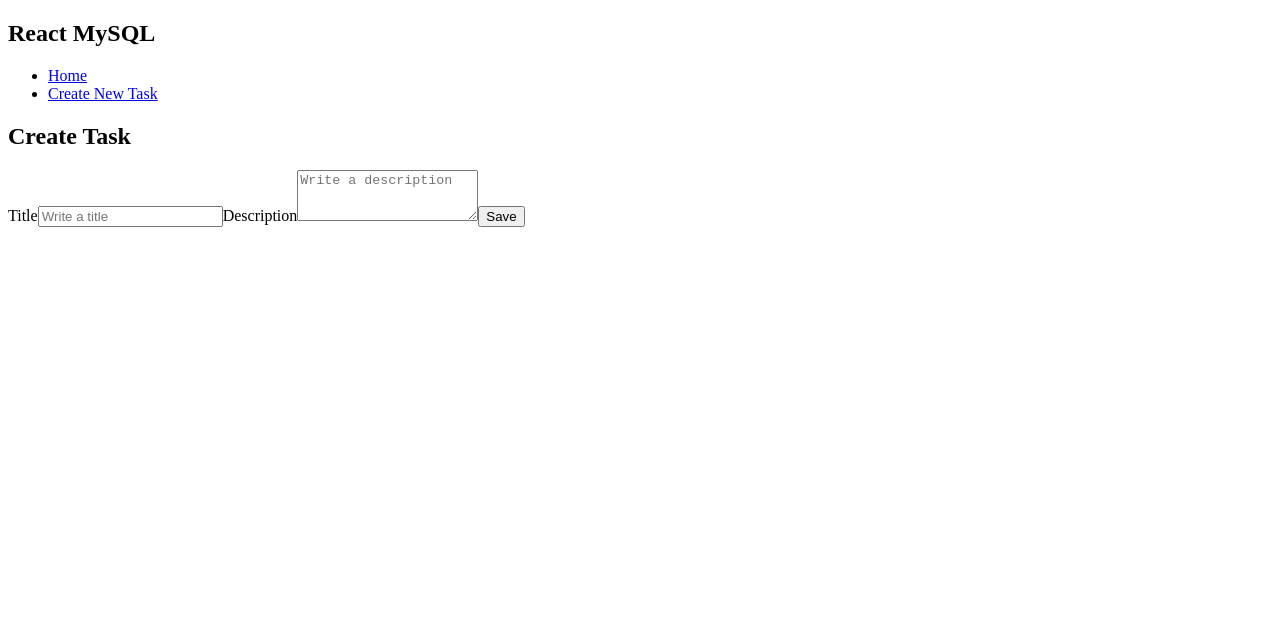
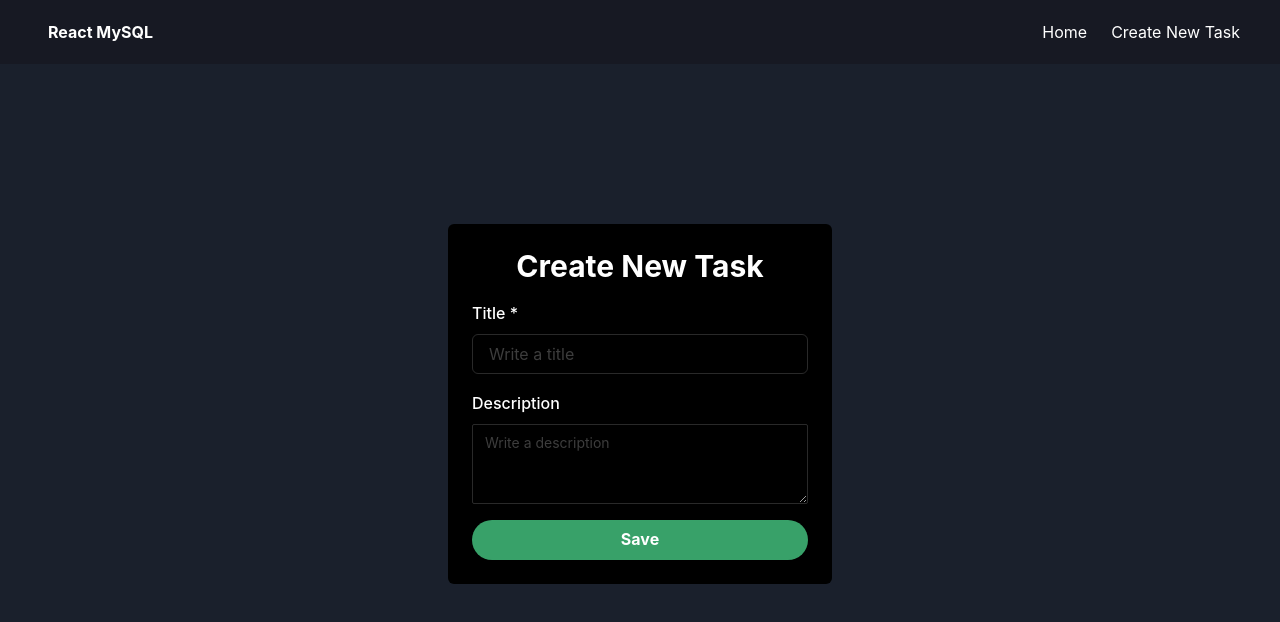
Before and after one commit to aldoor2/mern-mysql-crud, a React (Vite) app in the folder client/: page /new in a window 1280 px wide. Shown: the top 622 px of the page. Built offline with nearby package versions, Linux system fonts and the light colour scheme.

Commit message:
Added Styles to frontend with ChakraUI

```diff
--- a/client/package.json
+++ b/client/package.json
@@ -9,8 +9,13 @@
     "preview": "vite preview"
   },
   "dependencies": {
+    "@chakra-ui/icons": "2.0.9",
+    "@chakra-ui/react": "2.2.9",
+    "@emotion/react": "11.10.0",
+    "@emotion/styled": "11.10.0",
     "axios": "^0.27.2",
     "formik": "^2.2.9",
+    "framer-motion": "7.2.1",
     "react": "^18.2.0",
     "react-dom": "^18.2.0",
     "react-router-dom": "^6.3.0"
--- a/client/src/App.jsx
+++ b/client/src/App.jsx
@@ -1,4 +1,5 @@
 import { Routes, Route } from 'react-router-dom';
+import { Box } from '@chakra-ui/react';
 
 import NotFound from './pages/NotFound';
 import TaskForm from './pages/TaskForm';
@@ -10,6 +11,7 @@ import { TaskContextProvider } from './context/TaskContext';
 
 function App() {
   return (
+    <Box>
       <TaskContextProvider>
         <Navbar />
         <Routes>
@@ -19,6 +21,7 @@ function App() {
           <Route path='*' element={<NotFound />} />
         </Routes>
       </TaskContextProvider>
+    </Box>
   );
 }
 
--- a/client/src/components/Navbar.jsx
+++ b/client/src/components/Navbar.jsx
@@ -1,19 +1,92 @@
-import { Link } from 'react-router-dom';
+import { Link as ReactLink } from 'react-router-dom';
+import {
+  Box,
+  Flex,
+  HStack,
+  IconButton,
+  useDisclosure,
+  Link,
+  Stack,
+  Spacer,
+} from '@chakra-ui/react';
+import { HamburgerIcon, CloseIcon } from '@chakra-ui/icons';
+
+const Links = [
+  {
+    name: 'Home',
+    path: '/',
+  },
+  {
+    name: 'Create New Task',
+    path: '/new',
+  },
+];
+
+const NavLink = ({ children, link }) => (
+  <Link
+    as={ReactLink}
+    px={2}
+    py={1}
+    rounded={'md'}
+    _hover={{
+      textDecoration: 'none',
+      bg: 'gray.600',
+    }}
+    to={link}
+  >
+    {children}
+  </Link>
+);
 
 function Navbar() {
+  const { isOpen, onOpen, onClose } = useDisclosure();
+
   return (
-    <nav>
-      <h1>React MySQL</h1>
+    <Box px={10} w={'100%'}>
+      <Flex
+        h={16}
+        spacing={4}
+        alignItems='center'
+        justifyContent='space-between'
+      >
+        <IconButton
+          size={'md'}
+          icon={isOpen ? <CloseIcon /> : <HamburgerIcon />}
+          aria-label={'Open Menu'}
+          display={{ md: 'none' }}
+          _hover={{
+            bg: 'gray.600',
+            color: 'white',
+          }}
+          onClick={isOpen ? onClose : onOpen}
+        />
+        <HStack spacing={8} alignItems='center' minWidth='100%' ml={2}>
+          <Box fontWeight='bold' fontSize='md'>
+            <ReactLink to={'/'}>React MySQL</ReactLink>
+          </Box>
+          <Spacer />
+          <HStack as={'nav'} spacing={2} display={{ base: 'none', md: 'flex' }}>
+            {Links.map((link) => (
+              <NavLink key={link.name} link={link.path}>
+                {link.name}
+              </NavLink>
+            ))}
+          </HStack>
+        </HStack>
+      </Flex>
 
-      <ul>
-        <li>
-          <Link to='/'>Home</Link>
-        </li>
-        <li>
-          <Link to='/new'>Create New Task</Link>
-        </li>
-      </ul>
-    </nav>
+      {isOpen ? (
+        <Box pb={4} display={{ md: 'none' }}>
+          <Stack as={'nav'} spacing={4}>
+            {Links.map((link) => (
+              <NavLink key={link.name} link={link.path}>
+                {link.name}
+              </NavLink>
+            ))}
+          </Stack>
+        </Box>
+      ) : null}
+    </Box>
   );
 }
 
--- a/client/src/components/TaskCard.jsx
+++ b/client/src/components/TaskCard.jsx
@@ -1,43 +1,118 @@
+import { DeleteIcon, EditIcon, ViewIcon, ViewOffIcon } from '@chakra-ui/icons';
+import { Box, Button, Heading, HStack, Stack, Text } from '@chakra-ui/react';
 import { useNavigate } from 'react-router-dom';
 import { useTasks } from '../context/TaskContext';
 
 function TaskCard({ task }) {
-  const { deleteTask } = useTasks();
+  const { deleteTask, toggleTaskDone } = useTasks();
   const navigate = useNavigate();
 
+  const handleDone = async () => {
+    try {
+      await toggleTaskDone(task.id);
+    } catch (error) {
+      console.error(error.message);
+    }
+  };
+
   return (
-    <div>
-      <h3>{task.title}</h3>
-      <p>{task.description}</p>
-      <span>
-        {task.done ? (
-          <img
-            src='https://icongr.am/fontawesome/check-square-o.svg?size=24&color=currentColor'
-            alt='done'
-          />
-        ) : (
-          <img
-            src='https://icongr.am/fontawesome/square-o.svg?size=24&color=currentColor'
-            alt='undone'
-          />
-        )}
-      </span>
-      <span>{task.createdAt}</span>
-      <button onClick={() => deleteTask(task.id)}>
-        <img
-          src='https://icongr.am/fontawesome/trash-o.svg?size=16&color=currentColor'
-          alt='delete'
-        />{' '}
-        Delete
-      </button>
-      <button onClick={() => navigate(`/edit/${task.id}`)}>
-        <img
-          src='https://icongr.am/fontawesome/edit.svg?size=16&color=color=currentColor'
-          alt='delete'
-        />{' '}
-        Edit
-      </button>
-    </div>
+    <>
+      <Stack
+        w={{ sm: '100%', md: '350px' }}
+        bg='gray.900'
+        boxShadow={'2xl'}
+        padding={4}
+        rounded={'lg'}
+      >
+        <Stack
+          flex={1}
+          flexDirection='column'
+          justifyContent='center'
+          alignItems='center'
+          p={1}
+          pt={2}
+        >
+          <HStack justifyContent='space-between' p={2}>
+            <Heading as={'h2'} fontSize={'2xl'} textAlign='center'>
+              {task.title}
+            </Heading>
+            <Box color={task.done ? 'green.400' : 'gray.500'}>
+              {task.done ? (
+                <ViewIcon w={6} h={6} />
+              ) : (
+                <ViewOffIcon w={6} h={6} />
+              )}
+            </Box>
+          </HStack>
+          <Text fontWeight={600} color={'gray.500'} size='sm' mb={4}>
+            {task.createdAt}
+          </Text>
+          <Text textAlign={'center'} color='gray.400' px={3}>
+            {task.description}
+          </Text>
+
+          <Stack
+            width={'100%'}
+            mt={'24rem'}
+            direction={'row'}
+            padding={2}
+            justifyContent={'space-between'}
+            alignItems={'center'}
+          >
+            <Button
+              flex={1}
+              fontSize={'sm'}
+              leftIcon={<DeleteIcon />}
+              rounded={'full'}
+              variant={'outline'}
+              colorScheme={'blue'}
+              _hover={{
+                bg: 'red.500',
+                color: 'white',
+                borderColor: 'transparent',
+              }}
+              onClick={() => deleteTask(task.id)}
+            >
+              Delete
+            </Button>
+
+            <Button
+              flex={1}
+              fontSize={'sm'}
+              leftIcon={<EditIcon />}
+              rounded={'full'}
+              variant={'outline'}
+              colorScheme={'blue'}
+              _hover={{
+                bg: 'blue.500',
+                color: 'white',
+                borderColor: 'transparent',
+              }}
+              onClick={() => navigate(`/edit/${task.id}`)}
+            >
+              Edit
+            </Button>
+
+            <Button
+              flex={1}
+              fontSize={'sm'}
+              leftIcon={task.done ? <ViewOffIcon /> : <ViewIcon />}
+              rounded={'full'}
+              variant={'outline'}
+              colorScheme={'blue'}
+              _hover={{
+                bg: 'blue.500',
+                color: 'white',
+                borderColor: 'transparent',
+              }}
+              onClick={() => handleDone()}
+            >
+              {task.done ? 'Undone' : 'Done'}
+            </Button>
+          </Stack>
+        </Stack>
+      </Stack>
+    </>
   );
 }
 
--- a/client/src/context/TaskContext.jsx
+++ b/client/src/context/TaskContext.jsx
@@ -64,9 +64,33 @@ export const TaskContextProvider = ({ children }) => {
     }
   };
 
+  const toggleTaskDone = async (id) => {
+    try {
+      const taskFound = tasks.find((task) => task.id === id);
+      const response = await updateTaskRequest(id, { done: !taskFound.done });
+      setTasks(
+        tasks.map((task) => {
+          if (task.id === id) task.done = !taskFound.done;
+          return task;
+        })
+      );
+      console.log(response);
+    } catch (error) {
+      console.error(error.message);
+    }
+  };
+
   return (
     <TaskContext.Provider
-      value={{ tasks, loadTasks, deleteTask, createTask, getTask, updateTask }}
+      value={{
+        tasks,
+        loadTasks,
+        deleteTask,
+        createTask,
+        getTask,
+        updateTask,
+        toggleTaskDone,
+      }}
     >
       {children}
     </TaskContext.Provider>
--- a/client/src/main.jsx
+++ b/client/src/main.jsx
@@ -1,13 +1,18 @@
 import React from 'react';
 import ReactDOM from 'react-dom/client';
+import { BrowserRouter } from 'react-router-dom';
+import { ChakraProvider, ColorModeScript } from '@chakra-ui/react';
+
 import App from './App';
-import './index.css';
-import { BrowserRouter } from 'react-router-dom';
+import theme from './theme';
 
 ReactDOM.createRoot(document.getElementById('root')).render(
   <React.StrictMode>
     <BrowserRouter>
-      <App />
+      <ColorModeScript initialColorMode={theme.config.initialColorMode} />
+      <ChakraProvider theme={theme}>
+        <App />
+      </ChakraProvider>
     </BrowserRouter>
   </React.StrictMode>
 );
--- a/client/src/pages/TaskForm.jsx
+++ b/client/src/pages/TaskForm.jsx
@@ -1,6 +1,18 @@
-import { Form, Formik } from 'formik';
+import { Form, Formik, Field } from 'formik';
 import { useEffect, useState } from 'react';
 import { useNavigate, useParams } from 'react-router-dom';
+import {
+  Input,
+  Button,
+  Flex,
+  Box,
+  VStack,
+  FormLabel,
+  FormControl,
+  Textarea,
+  FormErrorMessage,
+  Heading,
+} from '@chakra-ui/react';
 import { useTasks } from '../context/TaskContext';
 
 const INITIAL_STATE = {
@@ -28,50 +40,86 @@ function TaskForm() {
   }, []);
 
   return (
-    <div>
-      <h2>{params.id ? 'Edit Task' : 'Create Task'}</h2>
+    <Flex bg='gray.800' align='center' justify='center' h='85vh'>
+      <Box bg='black' p={6} rounded='md' w='24rem'>
+        <Heading as='h2' size='lg' mb={4} textAlign='center'>
+          {params.id ? 'Edit Task' : 'Create New Task'}
+        </Heading>
 
         <Formik
           initialValues={task}
           enableReinitialize={true}
           onSubmit={async (values) => {
+            if (values.title.length > 0) {
               if (params.id) {
                 await updateTask(params.id, values);
-            navigate('/');
               } else {
                 await createTask(values);
               }
 
+              navigate('/');
               setTask(INITIAL_STATE);
+            }
           }}
         >
-        {({ handleChange, handleSubmit, values, isSubmitting }) => (
+          {({
+            handleChange,
+            handleSubmit,
+            values,
+            isSubmitting,
+            errors,
+            touched,
+          }) => (
             <Form onSubmit={handleSubmit}>
-            <label htmlFor='title'>Title</label>
-            <input
+              <VStack spacing={4} align='flex-start'>
+                <FormControl isInvalid={!!errors.title && touched.title}>
+                  <FormLabel htmlFor='title'>Title *</FormLabel>
+                  <Field
+                    as={Input}
                     type='text'
                     name='title'
                     placeholder='Write a title'
                     onChange={handleChange}
                     value={values.title}
+                    validate={(value) => {
+                      let error;
+
+                      if (value.length === 0) {
+                        error = 'Please enter a title';
+                      }
+
+                      return error;
+                    }}
                   />
+                  <FormErrorMessage>{errors.title}</FormErrorMessage>
+                </FormControl>
 
-            <label htmlFor='description'>Description</label>
-            <textarea
+                <FormControl>
+                  <FormLabel htmlFor='description'>Description</FormLabel>
+                  <Field
+                    as={Textarea}
                     name='description'
-              rows='3'
+                    size='sm'
                     placeholder='Write a description'
                     onChange={handleChange}
                     value={values.description}
-            ></textarea>
+                  />
+                </FormControl>
 
-            <button type='submit' disabled={isSubmitting}>
+                <Button
+                  type='submit'
+                  disabled={isSubmitting}
+                  colorScheme={!isSubmitting ? 'green' : 'gray'}
+                  width='full'
+                >
                   {isSubmitting ? 'Saving...' : 'Save'}
-            </button>
+                </Button>
+              </VStack>
             </Form>
           )}
         </Formik>
-    </div>
+      </Box>
+    </Flex>
   );
 }
 
--- /dev/null
+++ b/client/src/theme.js
@@ -0,0 +1,51 @@
+import { extendTheme, theme } from '@chakra-ui/react'
+import { mode } from "@chakra-ui/theme-tools";
+
+export default extendTheme({
+  config: {
+    initialColorMode: 'dark',
+    useSystemColorMode: false,
+  },
+  colors: {
+    primary: theme.colors.twitter,
+    secondary: theme.colors.gray,
+  },
+  components: {
+    Button: {
+      baseStyle: {
+        borderLeftRadius: 9999,
+        borderRightRadius: 9999,
+        fontWeight: "bold",
+      },
+      sizes: {
+        lg: {
+          paddingY: 3,
+          fontSize: "md",
+        },
+      },
+      variants: {
+        solid: (props) => ({
+          backgroundColor: `${props.colorScheme}.500`,
+          color: mode(undefined, "white")(props),
+        }),
+      },
+    },
+    Input: {
+      variants: {
+        solid: (props) => ({
+          backgroundColor: `${props.colorScheme}.500`,
+          color: mode(undefined, "white")(props),
+        }),
+      },
+    }
+  },
+  styles: {
+    global: {
+      'body': {
+        backgroundColor: 'gray.900',
+        color: 'white',
+        lineHeight: 'tall',
+      }
+    }
+  }
+})
```
Also changed, not shown: client/src/pages/TasksPage.jsx (+9 -4 lines), client/src/App.css (deleted), client/src/index.css (deleted). Lines whose indentation alone changed are shown as unchanged.
